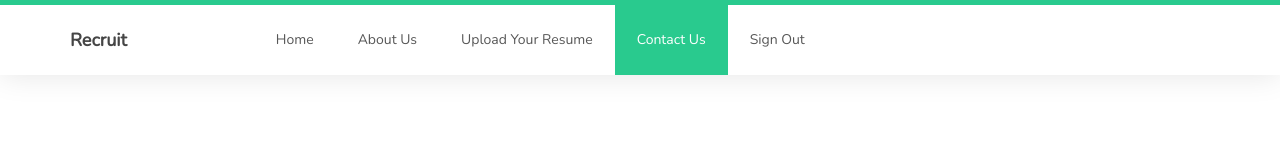
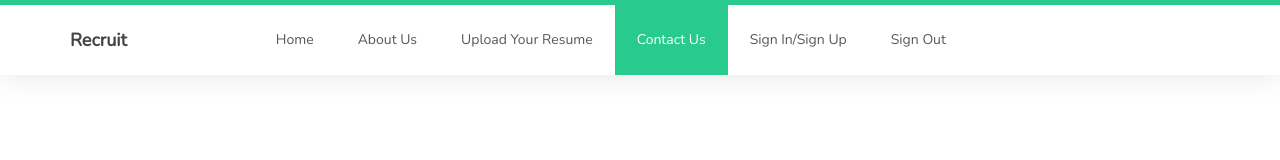
Before and after one commit to Harini24-R0302/Online-Recruitment-Application, a plain HTML site: page contact.html in a window 1280 px wide. Shown: the top 160 px of the page. Drawn offline with nearby package versions, Linux system fonts and the light colour scheme; a web font is replaced by a local one.

Commit message:
Update contact.html

```diff
--- a/contact.html
+++ b/contact.html
@@ -54,6 +54,7 @@
                          <li><a href="about-us.html">About Us</a></li>
 						 <li><a href="pdfupload.html">Upload Your Resume</a></li>
 						 <li  class="active"><a href="contact.html">Contact Us</a></li>
+			    <li><a href="logplusd.html">Sign In/Sign Up</a></li>
                                <li><a href="logplusd.html">Sign Out</a></li>
                     </ul>
                </div>
```
